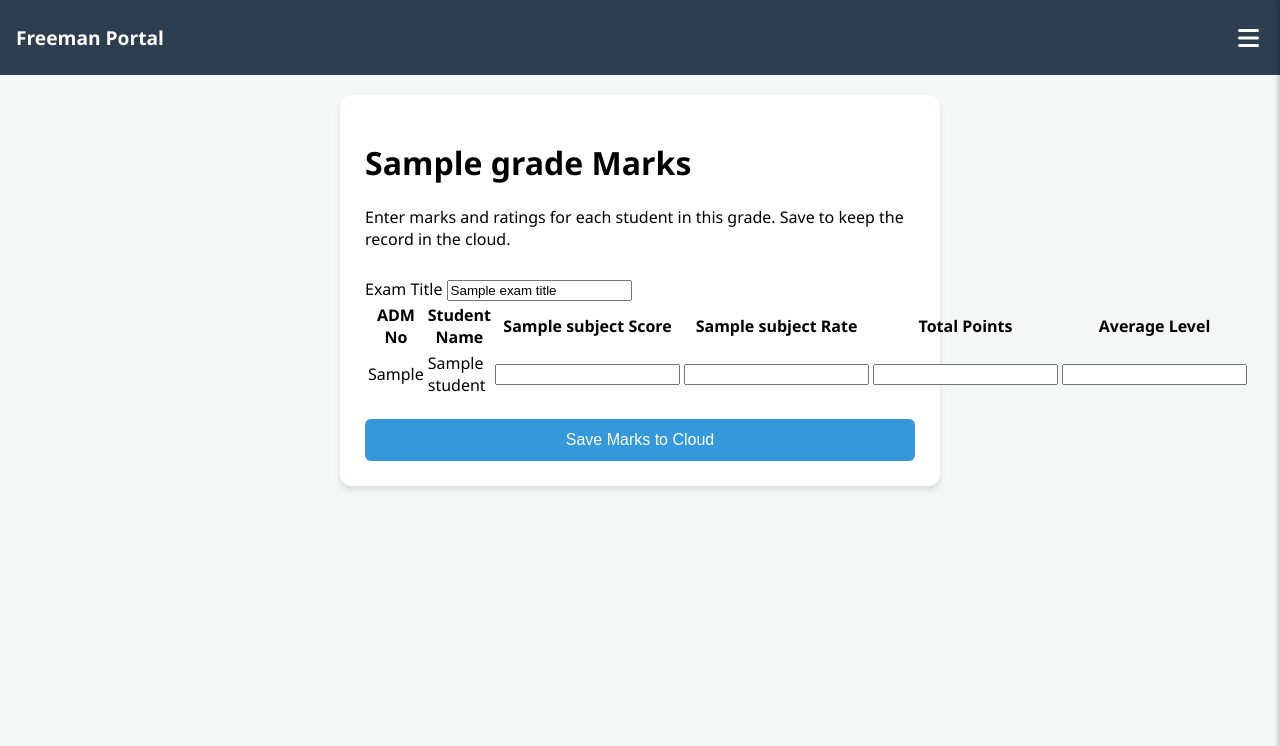
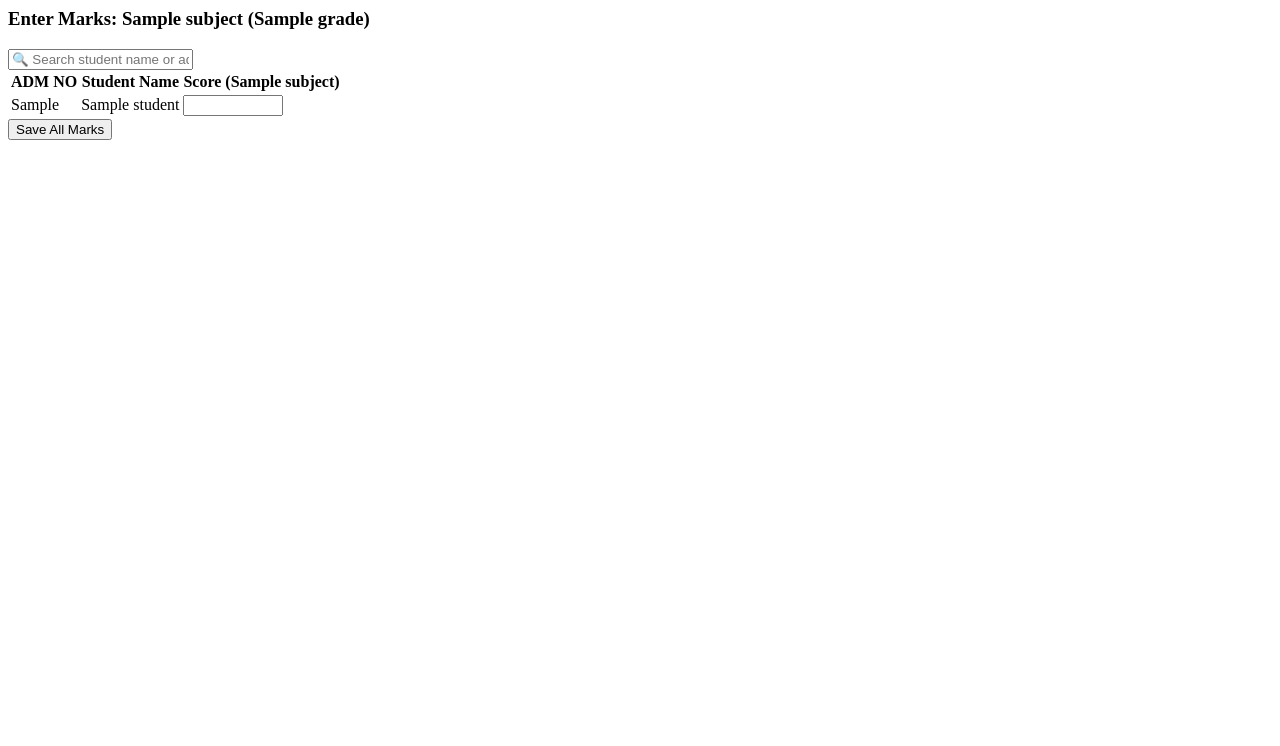
Before and after one commit to sakongkisa9-bot/freeman-school-portal, a Flask app: template templates/cloud_marks.html in a window 1280 px wide. Shown: the top 746 px of the page. Run offline with Flask 3, Linux system fonts and the light colour scheme; the template is opened without the code that fills it: most values are stand-ins (such as "Sample title", 1, 10 or a date in 2020).

Commit message:
fix:added subject selection

```diff
--- a/templates/cloud_dashboard.html
+++ b/templates/cloud_dashboard.html
@@ -12,7 +12,7 @@
             {% if session.get('role') == 'admin' %}
             <a class="button" href="{{ url_for('manage_students', grade=grade) }}">Students</a>
             {% endif %}
-            <a class="button button-alt" href="{{ url_for('enter_marks', grade=grade) }}">Enter Marks</a>
+            <a class="button button-alt" href="{{ url_for('select_subject', grade=grade) }}">Enter Marks</a>
         </div>
         {% endfor %}
     </div>
--- a/templates/cloud_marks.html
+++ b/templates/cloud_marks.html
@@ -1,70 +1,50 @@
-{% extends 'cloud_base.html' %}
-{% block content %}
-<div class="card">
-    <div style="display:flex; justify-content:space-between; gap:12px; flex-wrap:wrap; align-items:center;">
-        <div>
-            <h1>{{ grade }} Marks</h1>
-            <p>Enter marks and ratings for each student in this grade. Save to keep the record in the cloud.</p>
-        </div>
-        <div>
-            {% if can_manage_students %}
-            <a class="button button-alt" href="{{ url_for('manage_students', grade=grade) }}">Manage Students</a>
-            {% endif %}
-        </div>
+<div class="container mt-4">
+    <h3>Enter Marks: {{ subject }} ({{ grade }})</h3>
+
+    <div class="mb-3">
+        <input type="text" id="studentSearch" class="form-control"
+            placeholder="🔍 Search student name or admission number...">
     </div>
-    <form method="post">
-        <label for="exam_title">Exam Title</label>
-        <input id="exam_title" name="exam_title" value="{{ exam_title }}" placeholder="TERM 1 EXAM 2026">
 
-        <table>
+    <form method="POST">
+        <table class="table table-hover" id="marksTable">
             <thead>
                 <tr>
-                    <th>ADM No</th>
+                    <th>ADM NO</th>
                     <th>Student Name</th>
-                    {% for subject in subjects %}
-                    <th>{{ subject }} Score</th>
-                    <th>{{ subject }} Rate</th>
-                    {% if grade.startswith('Grade 7') or grade.startswith('Grade 8') or grade.startswith('Grade 9') %}
-                    <th>{{ subject }} Pts</th>
-                    {% endif %}
-                    {% endfor %}
-                    <th>Total Points</th>
-                    <th>Average Level</th>
+                    <th>Score ({{ subject }})</th>
                 </tr>
             </thead>
             <tbody>
-                {% for student in students %}
-                {% set record = marks_map.get(student.adm_no, {}) %}
-                <tr>
-                    <td>{{ student.adm_no }}</td>
-                    <td>{{ student.student_name }}</td>
-                    {% for subject in subjects %}
-                    {% set scores = record.get(subject, {}) %}
-                    <td><input type="text" name="score_{{ student.adm_no }}_{{ subject }}"
-                            value="{{ scores.get('score', '') }}"></td>
-                    <td><input type="text" name="rating_{{ student.adm_no }}_{{ subject }}"
-                            value="{{ scores.get('rating', '') }}"></td>
-                    {% if grade.startswith('Grade 7') or grade.startswith('Grade 8') or grade.startswith('Grade 9') %}
-                    <td><input type="text" name="points_{{ student.adm_no }}_{{ subject }}"
-                            value="{{ scores.get('points', '') }}"></td>
-                    {% endif %}
-                    {% endfor %}
-                    <td><input type="text" name="total_{{ student.adm_no }}"
-                            value="{{ record.get('total_points', '') }}"></td>
-                    <td><input type="text" name="average_{{ student.adm_no }}"
-                            value="{{ record.get('average_level', '') }}"></td>
+                {% for s in students %}
+                <tr class="student-row">
+                    <td>{{ s.adm_no }}</td>
+                    <td class="student-name">{{ s.student_name }}</td>
+                    <td>
+                        <input type="number" name="score_{{ s.adm_no }}" value="{{ marks_map.get(s.adm_no, '') }}"
+                            class="form-control" style="width: 100px;">
+                    </td>
                 </tr>
                 {% endfor %}
-                {% if not students %}
-                <tr>
-                    <td
-                        colspan="{{ 2 + (subjects|length * (2 + (1 if grade.startswith('Grade 7') or grade.startswith('Grade 8') or grade.startswith('Grade 9') else 0))) + 2 }}">
-                    </td>>Add students first before entering marks.</td>
-                </tr>
-                {% endif %}
             </tbody>
         </table>
-        <button class="button" type="submit" style="margin-top:20px;">Save Marks to Cloud</button>
+        <button type="submit" class="btn btn-primary">Save All Marks</button>
     </form>
 </div>
-{% endblock %}
+
+<script>
+    document.getElementById('studentSearch').addEventListener('keyup', function () {
+        let filter = this.value.toLowerCase();
+        let rows = document.querySelectorAll('.student-row');
+
+        rows.forEach(row => {
+            let name = row.querySelector('.student-name').textContent.toLowerCase();
+            let adm = row.cells[0].textContent.toLowerCase();
+            if (name.includes(filter) || adm.includes(filter)) {
+                row.style.display = "";
+            } else {
+                row.style.display = "none";
+            }
+        });
+    });
+</script>
```
Also changed, not shown: cloud_portal_v2.py (+47 -16 lines), templates/cloud_select_subject.html (added, +20 -0 lines).
